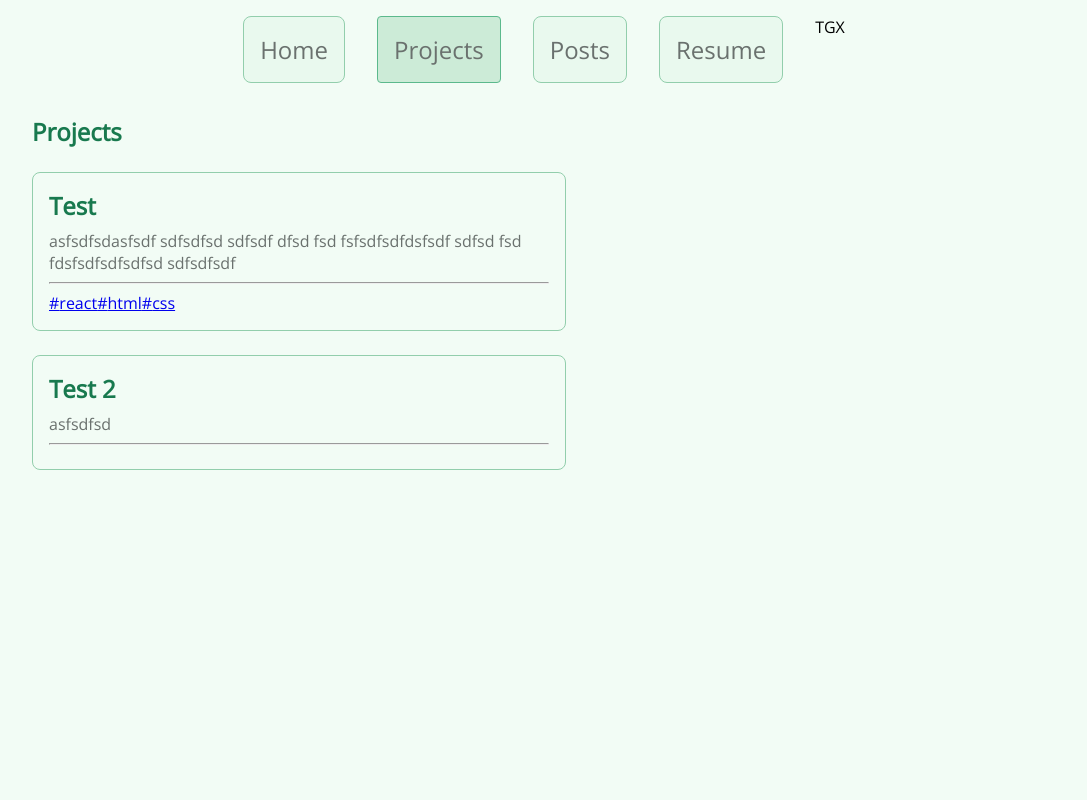
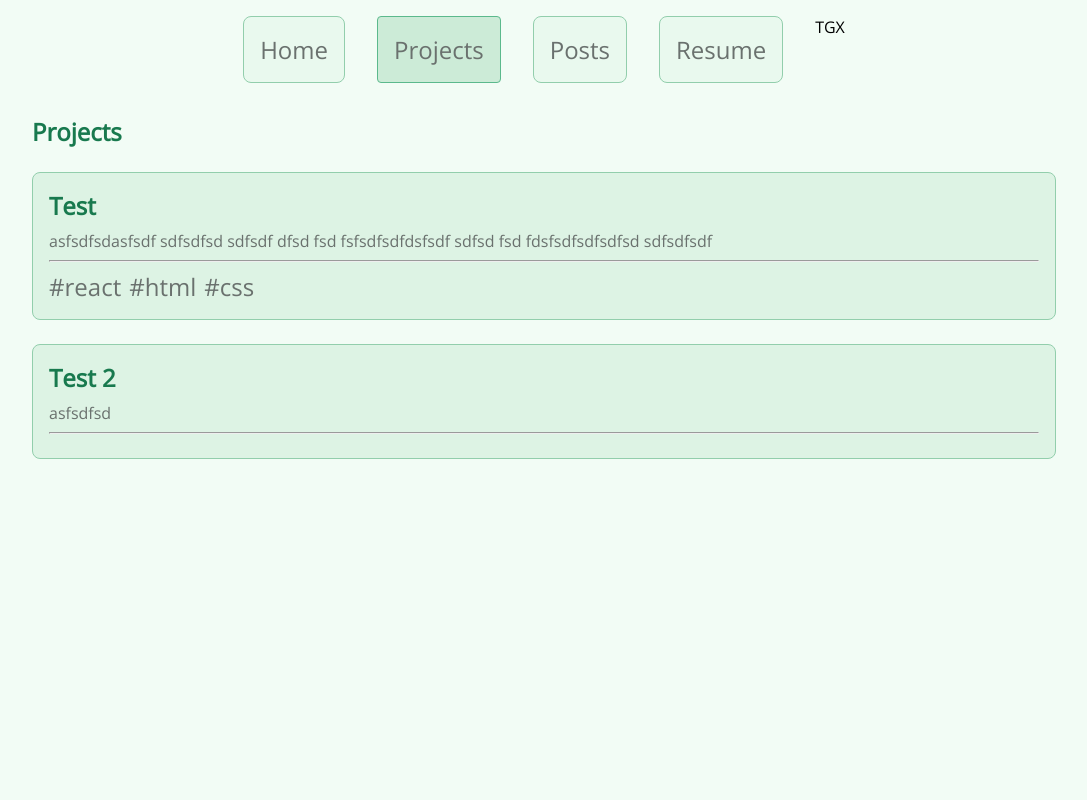
Before and after one commit to andyanday33/legendary-adventure, a Next.js app: page /projects in a window 1280 px wide. Shown: the top 800 px of the page, without its empty margins (96-1183 px from the left). Built offline with nearby package versions, Linux system fonts and the light colour scheme.

Commit message:
style: change project route styling

```diff
--- a/components/Project.tsx
+++ b/components/Project.tsx
@@ -2,7 +2,7 @@ import { ProjectData } from "@/utils/parseProjectsMd";
 import React from "react";
 import ReactMarkdown from "react-markdown";
 import styles from "@/styles/Project.module.scss";
-import { AnimatePresence, motion } from "framer-motion";
+import { motion } from "framer-motion";
 import Link from "next/link";
 
 type Props = {
@@ -12,14 +12,17 @@ type Props = {
 };
 
 export const Project: React.FC<Props> = ({ meta, content, order }) => {
-  console.log(meta.tags);
   return (
-    <AnimatePresence>
     <motion.div
       className={styles.project}
-        initial={{ x: -100, opacity: 0 }}
-        animate={{ x: 0, opacity: 100 }}
-        transition={{ delay: order * 0.025 }}
+      initial={{ x: -100 }}
+      animate={{ x: 0 }}
+      transition={{
+        delay: order * 0.025,
+        type: "spring",
+        damping: 10,
+        stiffness: 100,
+      }}
     >
       <ReactMarkdown>{content}</ReactMarkdown>
       <hr />
@@ -31,6 +34,5 @@ export const Project: React.FC<Props> = ({ meta, content, order }) => {
         ))}
       </section>
     </motion.div>
-    </AnimatePresence>
   );
 };
--- a/components/layout/index.tsx
+++ b/components/layout/index.tsx
@@ -18,6 +18,7 @@ export const Layout: React.FC<Props> = ({ children }) => {
       <main className={styles.main}>
         <AnimatePresence mode="wait" initial={false}>
           <motion.section
+            className={styles.content}
             key={currentRoute}
             initial={{ opacity: 0 }}
             animate={{ opacity: 1 }}
--- a/pages/projects.tsx
+++ b/pages/projects.tsx
@@ -3,6 +3,7 @@ import { ProjectData, getSortedData } from "@/utils/parseProjectsMd";
 import { Project } from "@/components/Project";
 import { GetStaticProps } from "next";
 import styles from "@/styles/Projects.module.scss";
+import { AnimatePresence } from "framer-motion";
 
 interface ProjectProps {
   data: ({ id: string; content: string } & ProjectData)[];
@@ -12,6 +13,7 @@ const Projects: React.FC<ProjectProps> = ({ data }) => {
   return (
     <div className={styles.projects}>
       <h1>Projects</h1>
+      <AnimatePresence mode="wait">
         {data.map((project, _) => (
           <Project
             key={project.id}
@@ -20,6 +22,7 @@ const Projects: React.FC<ProjectProps> = ({ data }) => {
             order={_}
           />
         ))}
+      </AnimatePresence>
     </div>
   );
 };
--- a/styles/AnimatedHero.module.scss
+++ b/styles/AnimatedHero.module.scss
@@ -52,6 +52,7 @@
   top: 12.2vw;
   animation: white-out 10s infinite;
   font-family: JetBrains Mono, sans-serif;
+  font-weight: 900;
 }
 
 .bigScreenOnly {
--- a/styles/Layout.module.scss
+++ b/styles/Layout.module.scss
@@ -6,6 +6,10 @@
   min-height: 100vh;
   display: flex;
   padding: 1rem 10%;
+
+  & .content {
+    width: 100%;
+  }
 
   @media screen and (max-width: 800px) {
     padding: 1rem 5%;
--- a/styles/Project.module.scss
+++ b/styles/Project.module.scss
@@ -7,20 +7,26 @@
   gap: 0.5rem;
   border: 1px solid $green7;
   border-radius: 0.5rem;
-  width: 500px;
   color: $sage11;
   transition: all 0.25s;
-
-  > h1,
+  background-color: $green4;
+  & h1,
   h2,
   h3,
   h4 {
     color: $green11;
   }
 
-  &:hover {
-    border-color: $green8;
-    background-color: $green4;
-    border-radius: 0.25rem;
+  & .tags {
+    & a {
+      all: unset;
+      cursor: pointer;
+      font-size: x-large;
+      &:hover {
+        text-decoration: underline;
+      }
+    }
+    display: flex;
+    gap: 0.5rem;
   }
 }
```
Lines whose indentation alone changed are shown as unchanged.
